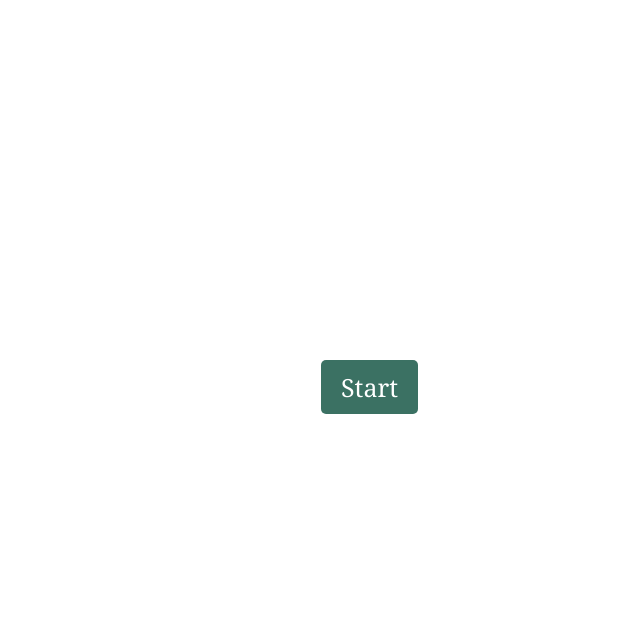
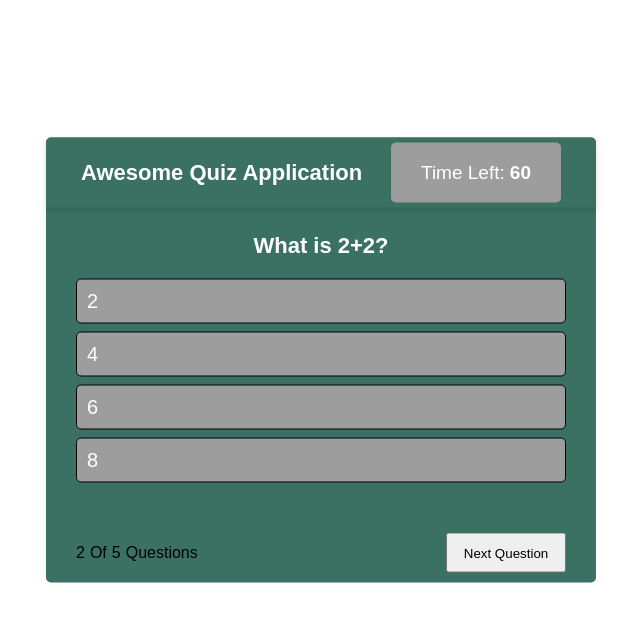
Before and after one commit to LamekMarouf/code-quiz, a plain HTML site: page index.html in a window 1280 px wide. Shown: the whole page, without its empty margins (255-895 px from the left). Drawn offline with Linux system fonts and the light colour scheme.

Commit message:
question box 1 and answers

```diff
--- a/index.html
+++ b/index.html
@@ -30,6 +30,41 @@
         </section>
     </div>
 
+    <section class="quizbox">
+        <header>
+            <div class="title">Awesome Quiz Application</div>
+            <div class="timer">
+                <div class="timetext">Time Left:</div>
+                <div class="seconds">60</div>
+            </div>
+        </header>
+        <section>
+            <div class="quetext">
+                <span>What is 2+2?</span>
+            </div>
+            <div class="optionlist">
+                <div class="option">
+                    <span>2</span>
+                </div>
+                <div class="option">
+                    <span>4</span>
+                </div>
+                <div class="option">
+                    <span>6</span>
+                </div>
+                <div class="option">
+                    <span>8</span>
+                </div>
+            </div>
+        </section>
+
+        <footer>
+            <div class="totalque">
+                <span><p>2</p>Of<p>5</p>Questions</span>
+            </div>
+            <button class="nextbutton">Next Question</button>
+        </footer>
+    </section>
 
 </body>
 </html>
--- a/style.css
+++ b/style.css
@@ -2,7 +2,7 @@
     margin: 0;
     padding: 0;
     box-sizing: border-box;
-    font-family: Georgia, 'Times New Roman', Times, serif;
+    font-family: Arial, Helvetica, sans-serif;
 }
 
 :root {
@@ -14,15 +14,15 @@
 body {
     background-color: white;
 }
-.startbutton {
+
+.startbutton,
+.infobox,
+.quizbox
+ {
     position: absolute;
     top: 45%;
     left: 45%;
-}
-.infobox {
-    position: absolute;
-    top: 40%;
-    left: 35%;
+    transform: translate(-50%, -50%);
 }
 
 .startbutton button {
@@ -95,3 +95,119 @@ body {
     color: var(--maincolor);
     transition: ease .5s;
 }
+
+.quizbox {
+    width: 550px;
+    background-color: var(--maincolor);
+    border-radius: 5px;
+}
+
+.quizbox header {
+    position: relative;
+    z-index: 10;
+    height: 70px;
+    padding: 0px 35px;
+    background: var(--maincolor);
+    display: flex;
+    align-items: center;
+    justify-content: space-between;
+    border-radius: 5px 5px 0 0;
+    box-shadow: 0px 3px 5px 1px rgba(0, 0, 0, 0.1);
+}
+
+.quizbox header .title {
+    font-size: 22px;
+    font-weight: 600;
+    color: white;
+}
+
+.quizbox header .timer {
+    display: flex;
+    align-items: center;
+    justify-content: space-between;
+    width: 170px;
+    height: 80%;
+    padding: 30px;
+    border-radius: 5px;
+    user-select: none;
+    font-size: 19px;
+    background: var(--thirdcolor);
+}
+
+.quizbox header .timer .timetext {
+    color: white;
+}
+
+.quizbox header .timer .seconds {
+    color: white;
+    font-weight: 600;
+}
+
+.quizbox section {
+    padding: 25px 30px 20px 30px;
+    background-color: var(--maincolor);
+}
+
+.quizbox section .quetext {
+    color: white;
+    font-size: 22px;
+    font-weight: 600;
+    text-align: center;
+}
+
+.quizbox section .optionlist {
+    padding: 20px 0;
+    display: block;
+}
+
+.quizbox section .optionlist .option {
+    background-color: var(--thirdcolor);
+    color: white;
+    border: 1px solid black;
+    padding: 10px;
+    font-size: 20px;
+    border-radius: 5px;
+    margin-bottom: 8px;
+    display: flex;
+    align-items: center;
+    justify-content: space-between;
+    cursor: pointer;
+}
+
+.quizbox section .optionlist .option:hover {
+    background-color: grey;
+    transition: ease .3s;
+}
+
+
+.quizbox section .optionlist .option:last-child {
+    margin-bottom: 0px;
+}
+
+.quizbox footer {
+    height: 60px;
+    width: 100%;
+    padding: 0 30px;
+    display: flex;
+    align-items: center;
+    justify-content: space-between;
+}
+.quizbox footer .totalque span {
+    display: flex;
+    user-select: none;
+}
+
+footer .totalque span p {
+    font-weight: 500;
+    padding: 0 5px;
+}
+
+.totalque span p:first-child {
+    padding-left: 0;
+}
+
+footer .nextbutton {
+    height: 40px;
+    width: 120px;
+    padding: 10px 10px;
+}
```
